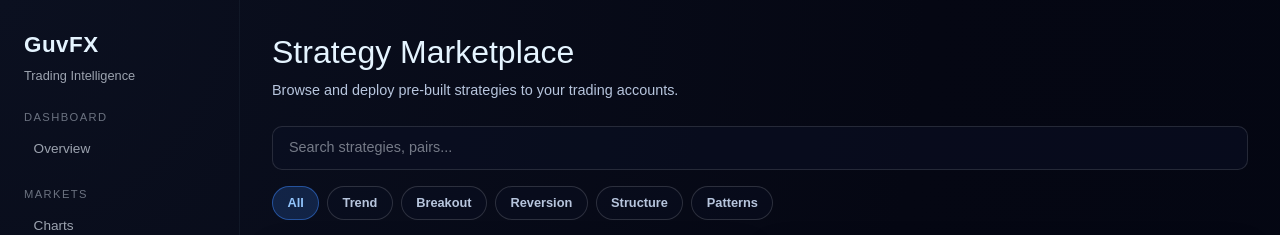
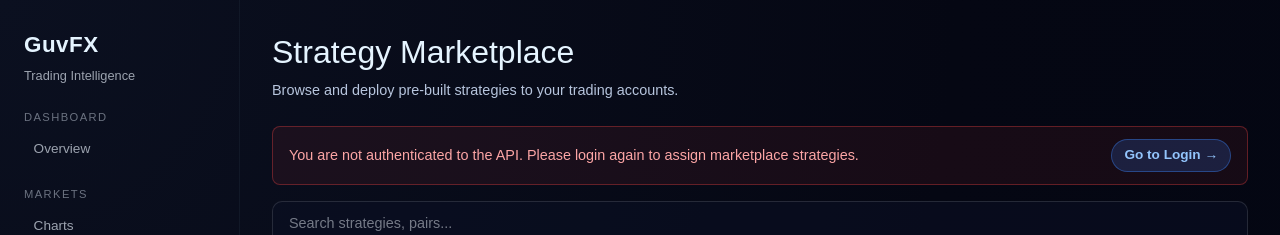
Before and after one commit to nunoamaral-hue/GuvFX, a Next.js app in the folder frontend/: page /strategies/marketplace in a window 1280 px wide. Shown: the top 235 px of the page. Built offline with nearby package versions, Linux system fonts and the light colour scheme; no server answers.

Commit message:
fix: marketplace assign auth guard + cleaner 401 UX

```diff
--- a/frontend/src/app/strategies/marketplace/page.tsx
+++ b/frontend/src/app/strategies/marketplace/page.tsx
@@ -196,10 +196,36 @@ export default function StrategyMarketplacePage() {
   const [alert, setAlert] = useState<string | null>(null);
   const [alertType, setAlertType] = useState<"info" | "error" | "success">("info");
 
+  const [authChecked, setAuthChecked] = useState(false);
+  const [isAuthed, setIsAuthed] = useState(false);
+
+  // ─────────────────────────────────────────────────────────────────────
+  // Auth Check (cookie auth)
+  // ─────────────────────────────────────────────────────────────────────
+  useEffect(() => {
+    const checkAuth = async () => {
+      try {
+        await apiFetch("/api/auth/me/", { method: "GET" });
+        setIsAuthed(true);
+      } catch {
+        setIsAuthed(false);
+      } finally {
+        setAuthChecked(true);
+      }
+    };
+
+    checkAuth();
+  }, []);
+
   // ─────────────────────────────────────────────────────────────────────
   // Fetch Accounts
   // ─────────────────────────────────────────────────────────────────────
   useEffect(() => {
+    if (!authChecked || !isAuthed) {
+      setLoadingAccounts(false);
+      return;
+    }
+
     const fetchAccounts = async () => {
       try {
         // Try primary endpoint
@@ -219,7 +245,7 @@ export default function StrategyMarketplacePage() {
       }
     };
     fetchAccounts();
-  }, []);
+  }, [authChecked, isAuthed]);
 
   // Load saved default account for marketplace dropdowns
   useEffect(() => {
@@ -307,6 +333,13 @@ export default function StrategyMarketplacePage() {
         msg.toLowerCase().includes("<html") ||
         msg.toLowerCase().includes("<body");
 
+      if (e?.status === 401 || msg.toLowerCase().includes("unauthorized")) {
+        setAlert("Your session with the API has expired. Please login again.");
+        setAlertType("error");
+        setIsAuthed(false);
+        return;
+      }
+
       if (e?.status === 404 || msg.includes("404")) {
         setAlert("Marketplace assign endpoint not found. This usually means the frontend is calling the wrong URL or the server is not yet deployed with the endpoint.");
         setAlertType("error");
@@ -351,6 +384,45 @@ export default function StrategyMarketplacePage() {
         <p style={{ fontSize: "0.9rem", color: "#b7c5dd", marginBottom: "1.5rem" }}>
           Browse and deploy pre-built strategies to your trading accounts.
         </p>
+
+        {authChecked && !isAuthed && (
+          <div
+            style={{
+              marginBottom: "1rem",
+              padding: "0.75rem 1rem",
+              borderRadius: 8,
+              border: "1px solid rgba(239,68,68,0.35)",
+              background: "rgba(239,68,68,0.08)",
+              color: "#fca5a5",
+              fontSize: "0.9rem",
+              display: "flex",
+              justifyContent: "space-between",
+              alignItems: "center",
+              gap: "0.75rem",
+              flexWrap: "wrap",
+            }}
+          >
+            <div>
+              You are not authenticated to the API. Please login again to assign marketplace strategies.
+            </div>
+            <button
+              type="button"
+              onClick={() => router.push("/login?reason=unauthenticated")}
+              style={{
+                background: "rgba(59,130,246,0.18)",
+                border: "1px solid rgba(59,130,246,0.40)",
+                color: "#93c5fd",
+                padding: "0.35rem 0.75rem",
+                borderRadius: 999,
+                fontSize: "0.85rem",
+                fontWeight: 700,
+                cursor: "pointer",
+              }}
+            >
+              Go to Login →
+            </button>
+          </div>
+        )}
 
         {/* Alert */}
         {alert && (
@@ -589,7 +661,7 @@ export default function StrategyMarketplacePage() {
                 <Button
                   variant="primary"
                   onClick={() => handleAssign(strategy.id)}
-                  disabled={!selectedAccount[strategy.id] || assigning[strategy.id]}
+                  disabled={!isAuthed || !selectedAccount[strategy.id] || assigning[strategy.id]}
                 >
                   {assigning[strategy.id] ? "Assigning..." : "Assign"}
                 </Button>
```
